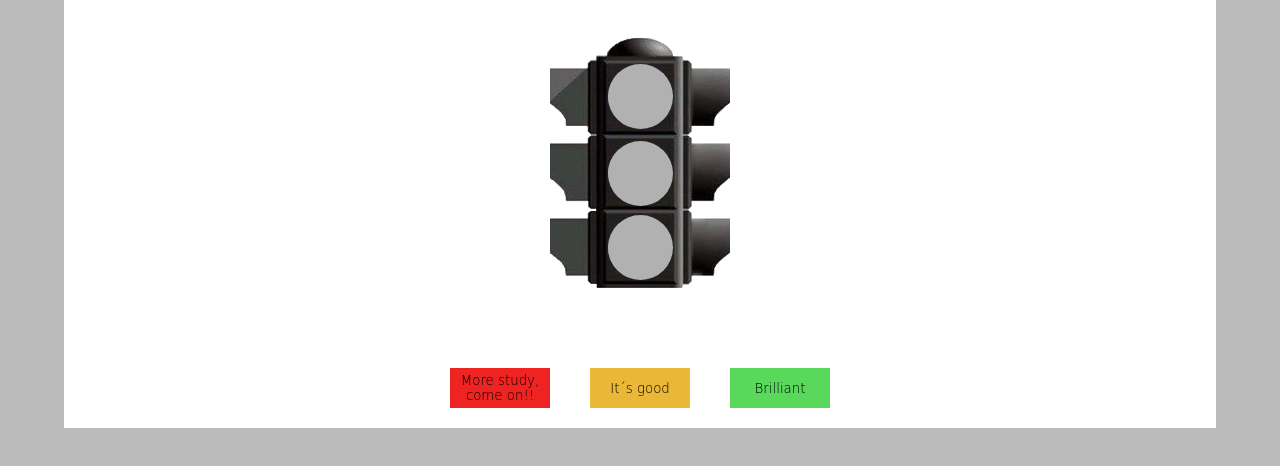
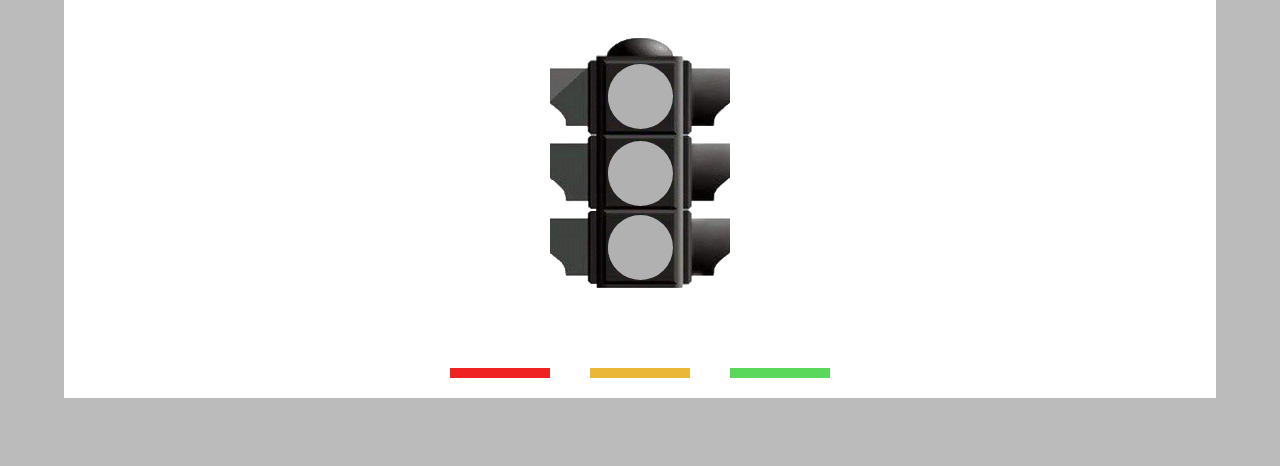
Before and after one commit to ComteAgustin/Programa-de-evaluacion-a-traves-de-semaforo, a plain HTML site: page index.html in a window 1280 px wide. Shown: the part 160-626 px from the top of the page. Drawn offline with Linux system fonts and the light colour scheme; a web font is replaced by a local one.

Commit message:
Version Final

```diff
--- a/index.html
+++ b/index.html
@@ -27,9 +27,9 @@
 
         <div class="controles">
             <div class="contenedor-boton">
-                <button onclick="prenderLuzRoja()" class="boton bgRojo" id="botonRojo">More study, come on!!</button>
-                <button onclick="prenderLuzAmarilla()" class="boton bgAmarillo" id="botonAmarillo">It´s good</button>
-                <button onclick="prenderLuzVerde()" class="boton bgVerde" id="botonVerde">Brilliant</button>
+                <button onclick="prenderLuzRoja()" class="boton bgRojo" id="botonRojo"></button>
+                <button onclick="prenderLuzAmarilla()" class="boton bgAmarillo" id="botonAmarillo"></button>
+                <button onclick="prenderLuzVerde()" class="boton bgVerde" id="botonVerde"></button>
             </div>
         </div>
 
```
